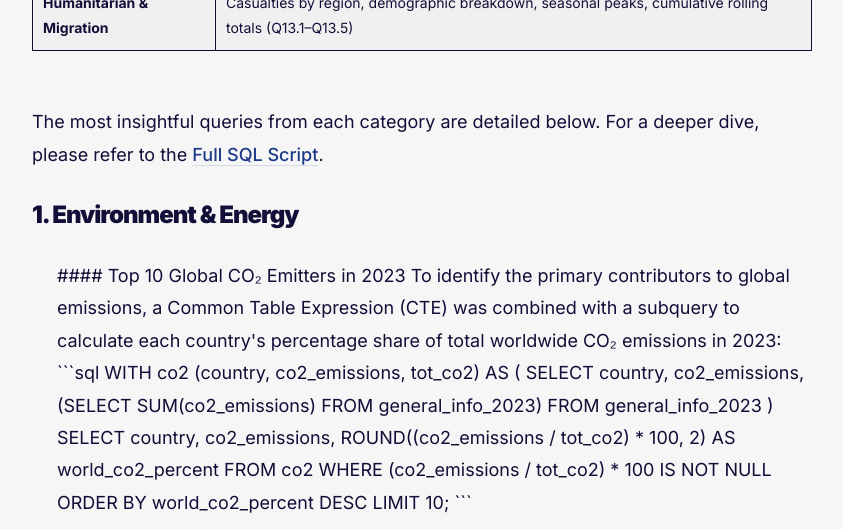
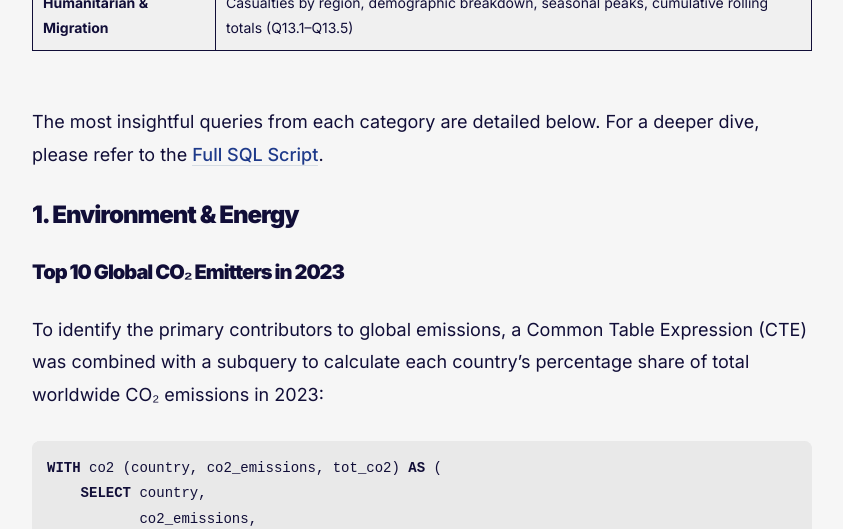
Before and after one commit to gcasarin/gcasarin.github.io, a Jekyll site: the page built from docs/_projects/global_sustainable_development.md, in a window 1280 px wide and 1400 px high, scrolled down 3043 px, cut to the strip 0-529 px from the top of the window. Shown: the whole strip, without its empty margins (218-1061 px from the left). Built offline with Jekyll 4.4.1, drawn with Linux system fonts in a browser that asks for light colours; some of the changed text lies outside the part shown.

Commit message:
Revise environment and energy section in documentation
Updated the formatting and content in the global sustainable development documentation.

```diff
--- a/docs/_projects/global_sustainable_development.md
+++ b/docs/_projects/global_sustainable_development.md
@@ -95,7 +95,7 @@ The most insightful queries from each category are detailed below. For a deeper
 
 ### 1.  Environment & Energy
 
-<p style="margin-left: 25px;">
+
 #### Top 10 Global CO₂ Emitters in 2023
 To identify the primary contributors to global emissions, a Common Table Expression (CTE) was combined with a subquery to calculate each country's percentage share of total        worldwide CO₂ emissions in 2023:
 
```
